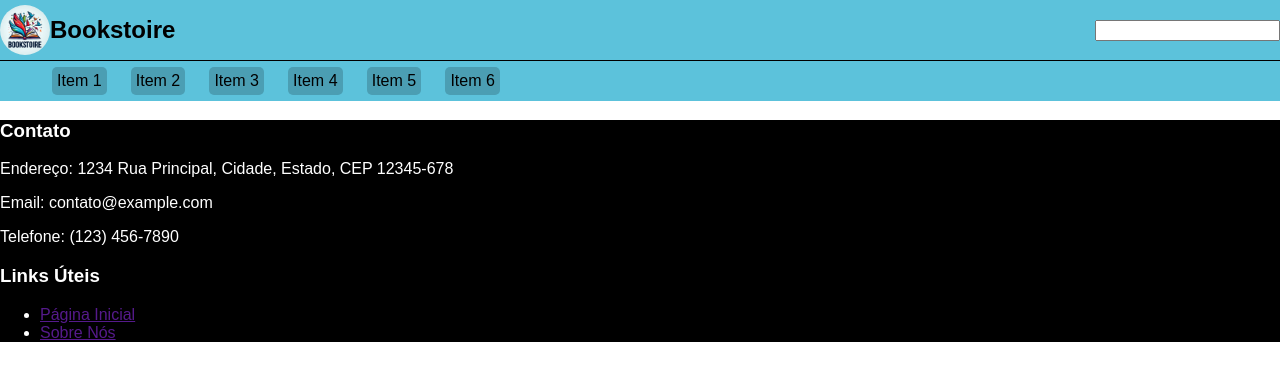
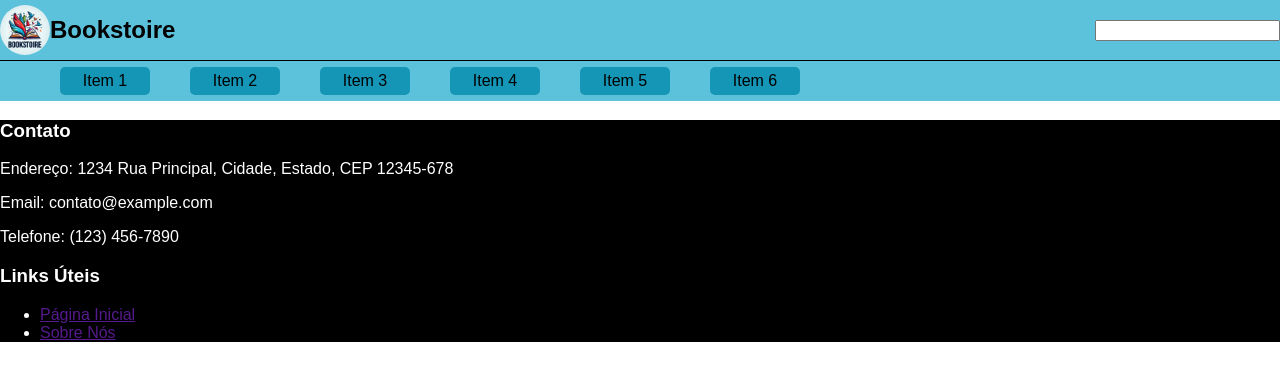
Before and after one commit to juliaoliv1308/e2123-e1-user-not-found, a Django app: page / in a window 1280 px wide. Shown: the top 381 px of the page. Run offline with Django 4.2, Linux system fonts and the light colour scheme.

Commit message:
atualização botões e contraste

```diff
--- a/main/static/main/index.css
+++ b/main/static/main/index.css
@@ -34,9 +34,14 @@ header {
     justify-content: space-around;
     list-style: none;
 } .listaheader li {
-    padding: 5px;
-    background-color: #4B9EB3;
+    padding: 5px;  /*preenchimento interno dos botões*/
+    margin: 20px;    /*espaçamento entre os botões*/
+    background-color: #1596b6;  /*cor dos botões*/
     border-radius: 5px;
+    flex: 1;       /*espaços iguais entre os botões*/
+    text-align: center;  /*centralização do texto dentro dos botões*/
+    min-width: 80px;      /* definição de larg minima do botão */
+    transition: background-color 0.3s;
 }
  .titulo {
     display: flex;
@@ -45,6 +50,10 @@ header {
     width: 50px;
     height: 50px;
     border-radius: 50%;
+}
+.listaheader li:hover {
+    background-color: #175375;  /*cor do contraste*/
+    color: #fff;  /*Alterar a cor do texto para branco quando contraste */
 }
 
 /* Main */
```
